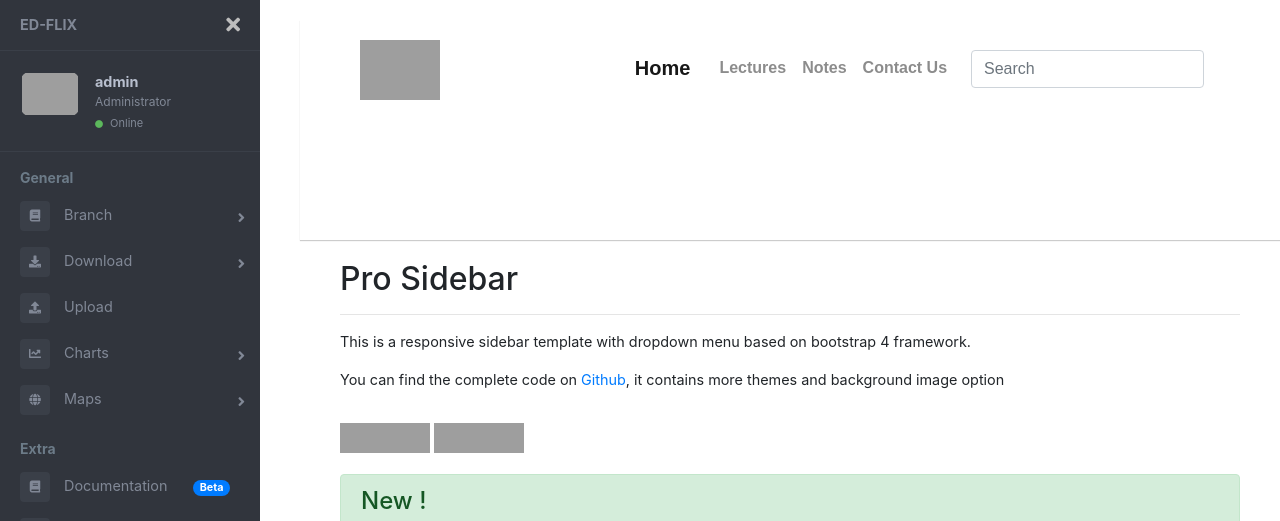
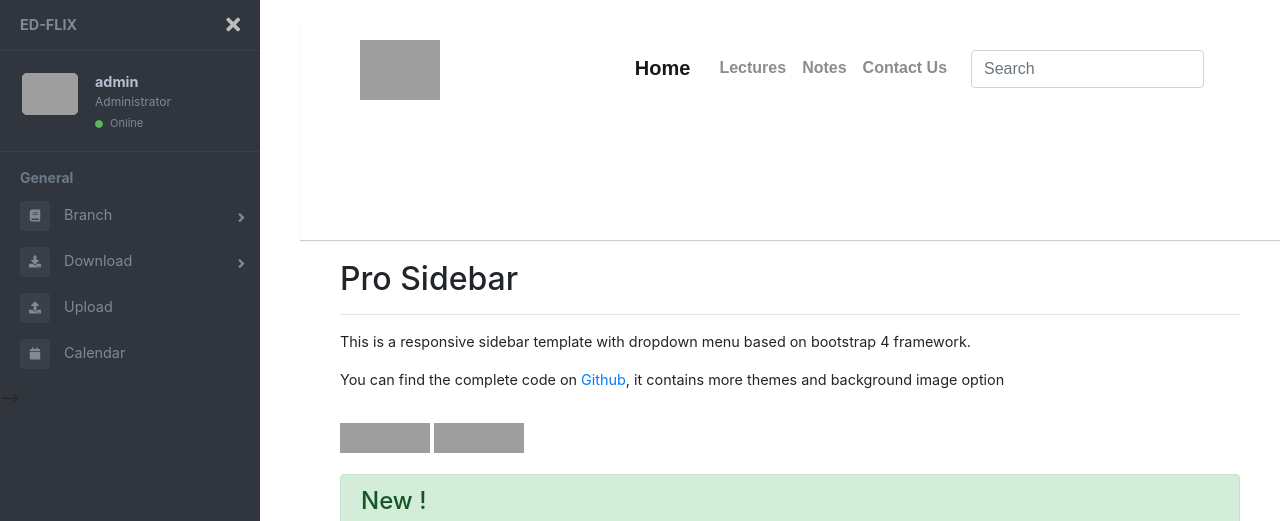
Before and after one commit to EdFlix5/Ed-Flix, a Django app: page / in a window 1280 px wide. Shown: the top 521 px of the page. Run offline with Django 3.2, Linux system fonts and the light colour scheme; a user stored in the database is signed in; some libraries are stand-ins or nearby versions; grey boxes are pictures that could not be loaded.

Commit message:
home page sidebar edited

```diff
--- a/templates/home.html
+++ b/templates/home.html
@@ -138,6 +138,7 @@
               </ul>
             </div>
           -->
+          <!--
                     </li>
                     <li class="sidebar-dropdown">
                         <a href="#">
@@ -177,6 +178,9 @@
                             </ul>
                         </div>
                     </li>
+                    -->
+                    <!--
+
                     <li class="header-menu">
                         <span>Extra</span>
                     </li>
@@ -187,31 +191,36 @@
                             <span class="badge badge-pill badge-primary">Beta</span>
                         </a>
                     </li>
+                    -->
+
                     <li>
                         <a href="#">
                             <i class="fa fa-calendar"></i>
                             <span>Calendar</span>
                         </a>
                     </li>
+                    <!--
                     <li>
                         <a href="#">
                             <i class="fa fa-folder"></i>
                             <span>Examples</span>
                         </a>
                     </li>
+                    -->
                 </ul>
             </div>
+            -->
             <!-- sidebar-menu  -->
         </div>
         <!-- sidebar-content  -->
         <div class="sidebar-footer">
             <a href="#">
                 <i class="fa fa-bell"></i>
-                <span class="badge badge-pill badge-warning notification">3</span>
+                <span class="badge badge-pill badge-warning notification">0</span>
             </a>
             <a href="#">
                 <i class="fa fa-envelope"></i>
-                <span class="badge badge-pill badge-success notification">7</span>
+                <span class="badge badge-pill badge-success notification">0</span>
             </a>
             <a href="#">
                 <i class="fa fa-cog"></i>
@@ -373,7 +382,7 @@
             <footer class="text-center">
                 <div class="mb-2">
                     <small>
-            Ed-Flix &copy 2020 made with <i class="fa fa-heart" style="color:red"></i> In India
+            Ed-Flix &copy 2020, Made with <i class="fa fa-heart" style="color:red"></i> In India
           </small>
                 </div>
 
```
